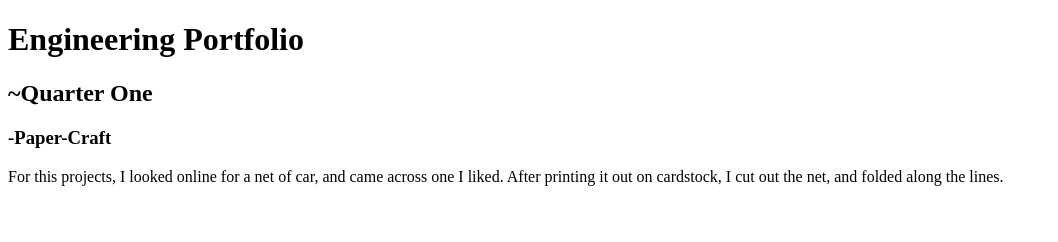
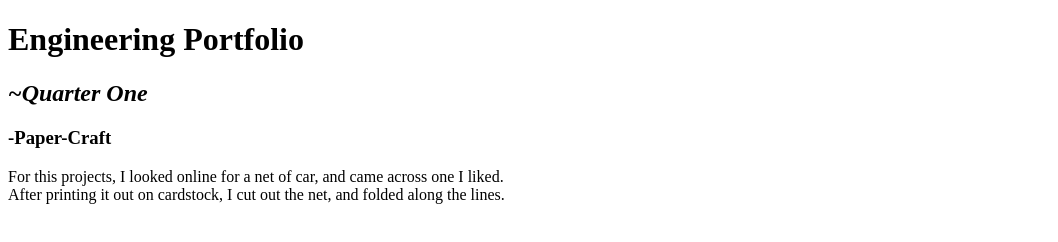
Before and after one commit to Iah1434/Engineering-Portfolio, a plain HTML site: page index.html in a window 1280 px wide. Shown: the whole page, without its empty margins (0-1058 px from the left). Drawn offline with Linux system fonts and the light colour scheme.

Commit message:
Update index.html

```diff
--- a/index.html
+++ b/index.html
@@ -6,9 +6,9 @@
   </head>
   <body>
     <h1>Engineering Portfolio</h1>
-    <h2>~Quarter One</h2>
-    <h3>-Paper-Craft</h3>
-    <p>For this projects, I looked online for a net of car, and came across one I liked.
+    <h2><em>~Quarter One</em></h2>
+    <h3><strong>-Paper-Craft</strong></h3>
+    <p>For this projects, I looked online for a net of car, and came across one I liked. <br>
       After printing it out on cardstock, I cut out the net, and folded along the lines.</p>
   </body>
 </html>
```
